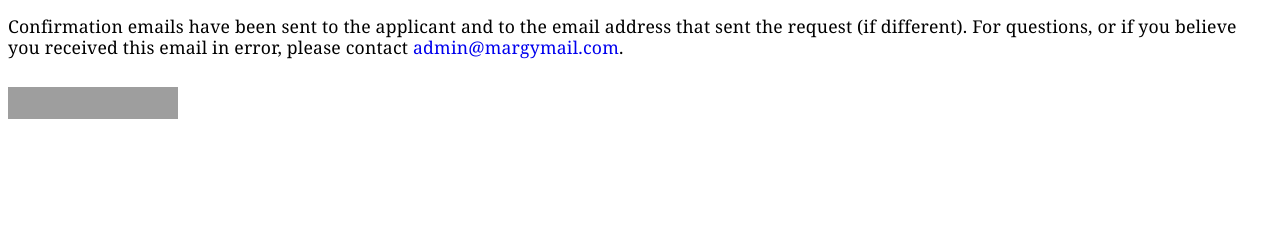
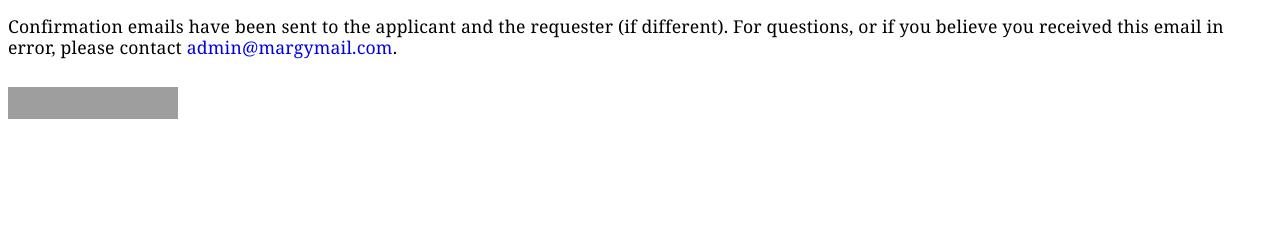
Before and after one commit to opentower/margy, a Flask app: template templates/del_confirm.html in a window 1280 px wide. Shown: the part 152-392 px from the top of the page. Run offline with Flask 2, Linux system fonts and the light colour scheme; the template is opened without the code that fills it, so the values that code supplies are empty; parts of the project's set-up code (start-up, migrations or seed data) failed here and were passed over; grey boxes are pictures that could not be loaded.

Commit message:
confirmation fix

```diff
--- a/static/whitelist.txt
+++ b/static/whitelist.txt
@@ -39,3 +39,6 @@ artsphil@umanitoba.ca
 evi.fosse@kuleuven.be
 iri@hse.ru
 mtoups2@lsu.edu
+philjob@mcmaster.ca
+philosophysearch@ryerson.ca
+WR_HR@ccc.edu
--- a/templates/del_confirm.html
+++ b/templates/del_confirm.html
@@ -14,7 +14,7 @@
     <b>Not Sent:</b> {{ failed }}
     {% endif %}
 </p>
-<p style="font-family: georgia; font-size: 1.1em; letter-spacing: .2px; margin: 0 0 1.7em 0;">Confirmation emails have been sent to the applicant and to the email address that sent the request (if different). For questions, or if you believe you received this email in error, please contact <a style="text-decoration: none" href="mailto:admin@margymail.com">admin@margymail.com</a>.</p>
+<p style="font-family: georgia; font-size: 1.1em; letter-spacing: .2px; margin: 0 0 1.7em 0;">Confirmation emails have been sent to the applicant and the requester (if different). For questions, or if you believe you received this email in error, please contact <a style="text-decoration: none" href="mailto:admin@margymail.com">admin@margymail.com</a>.</p>
 <p><img style="width:170px; height:32px;" alt="" src='https://margymail.com/storage/signature.png'></a></p>
 </body>
 </html>
--- a/templates/del_confirm.txt
+++ b/templates/del_confirm.txt
@@ -8,6 +8,6 @@ File Names: {{ cfn }}
 Not Sent: {{ failed }}
 {% endif %}
 
-Confirmation emails have been sent to the applicant and to the email address that sent the request (if different). For questions, or if you believe you received this email in error, please contact admin@margymail.com.
+Confirmation emails have been sent to the applicant and the requester (if different). For questions, or if you believe you received this email in error, please contact admin@margymail.com.
 
 MARGY
--- a/templates/results.html
+++ b/templates/results.html
@@ -5,7 +5,7 @@
 <p>No deliveries made.</p>
 {% else %}
 <p>Deliveries made to whitelisted addresses <span class=hl>{{ sentto }}</span> with letters from <span class=hl>{{ recs }}</span> for applicant <span class=hl>{{ app }}</span>.</p>
-<p>Confirmation sent to <span class=hl>{{ aem }}</span>{% if addr == '' %}.</p>{% else %}and <span class=hl>{{ addr }}</span>.</p>{% endif %}
+<p>Confirmation sent to <span class=hl>{{ aem }}</span>{% if addr == '' or addr == aem %}.</p>{% else %} and <span class=hl>{{ addr }}</span>.</p>{% endif %}
 {% endif %}
 
 {% if failed or nmd or nf or corrupt %}
```
Also changed, not shown: server.py (+9 -9 lines).
